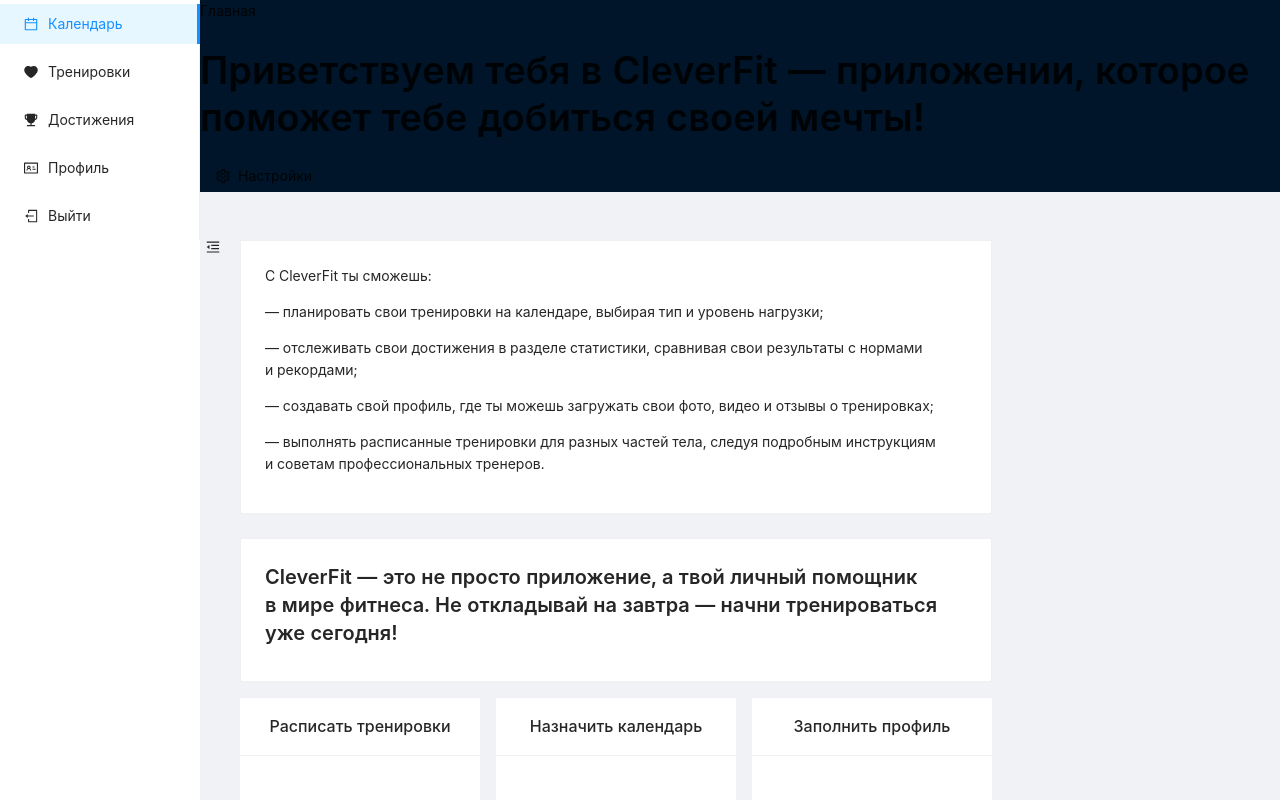
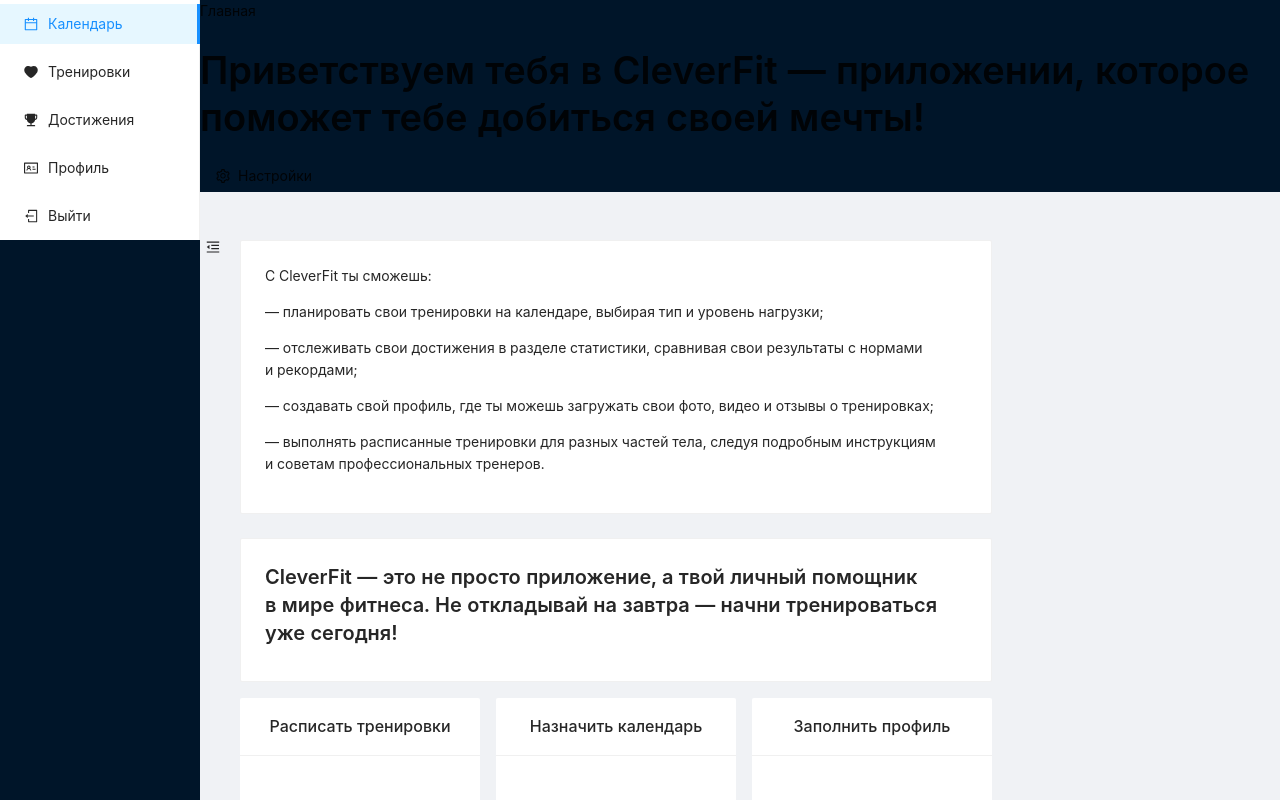
Before and after one commit to ClevertecFrontendLab/dementeyolga, a React (Vite) app: page /#/ in a window 1280 px wide. Shown: the top 800 px of the page. Built offline with nearby package versions, Linux system fonts and the light colour scheme.

Commit message:
refactor: move sider to a separate file

```diff
--- a/src/components/main-page/main-page.module.scss
+++ b/src/components/main-page/main-page.module.scss
@@ -1,15 +1,3 @@
-.trigger {
-    position: absolute;
-    right: -20px;
-}
-
-.sider {
-    display: flex;
-    flex-direction: column;
-    justify-content: space-between;
-    background-color: #ffffff;
-}
-
 .button {
     width: 100%;
     display: flex;
@@ -18,5 +6,10 @@
 }
 
 .siteLayout {
+    display: flex;
+    flex-direction: row;
+}
+
+.mainLayout {
     width: 100%;
 }
--- a/src/components/main-page/main-page.tsx
+++ b/src/components/main-page/main-page.tsx
@@ -11,16 +11,17 @@
     TrophyFilled,
 } from '@ant-design/icons';
 import { HeaderComponent } from '@components/Header/Header';
+import { SiderComponent } from '@components/Sider/Sider';
 import { ExitIcon } from '@components/icons/ExitIcon';
 import { Breadcrumb, Button, Card, Col, Layout, Menu, Row, Space } from 'antd';
 import React, { useState } from 'react';
-import 'antd/dist/antd.css';
-import styles from './main-page.module.scss';
+import 'antd/dist/antd.less';
+import s from './main-page.module.scss';
 import Title from 'antd/lib/typography/Title';
 import { Footer } from 'antd/lib/layout/layout';
 import Meta from 'antd/lib/card/Meta';
 
-const { Sider, Content } = Layout;
+const { Content } = Layout;
 
 export const MainPage: React.FC = () => {
     const [collapsed, setCollapsed] = useState(false);
@@ -51,26 +52,19 @@
             label: 'Выйти',
         },
     ]);
-    const [currentMenuItem, setCurrentMenuItem] = useState(['1']);
+    const [selectedItems, setSelectedItems] = useState(['1']);
 
     return (
-        <Layout>
-            <Sider className={styles.sider} trigger={null} collapsible collapsed={collapsed}>
-                <div className='logo' />
-                <Menu
-                    theme='light'
-                    mode='inline'
-                    defaultSelectedKeys={currentMenuItem}
-                    items={menuItems}
-                />
+        <Layout className={s.siteLayout}>
+            <SiderComponent
+                collapsed={collapsed}
+                theme='light'
+                items={menuItems}
+                selectedItems={selectedItems}
+                setCollapsed={setCollapsed}
+            ></SiderComponent>
 
-                {React.createElement(collapsed ? MenuUnfoldOutlined : MenuFoldOutlined, {
-                    className: `trigger ${styles.trigger}`,
-                    id: 'trigger',
-                    onClick: () => setCollapsed(!collapsed),
-                })}
-            </Sider>
-            <Layout className={styles.siteLayout}>
+            <Layout className={s.mainLayout}>
                 <HeaderComponent></HeaderComponent>
                 <Content
                     className='site-layout-background'
--- a/src/components/sider/sider.module.scss
+++ b/src/components/sider/sider.module.scss
@@ -0,0 +1,10 @@
+.sider {
+    display: flex;
+    flex-direction: column;
+    justify-content: space-between;
+}
+
+.trigger {
+    position: absolute;
+    right: -20px;
+}
--- a/src/components/sider/sider.tsx
+++ b/src/components/sider/sider.tsx
@@ -0,0 +1,40 @@
+import React, { Dispatch, SetStateAction } from 'react';
+import s from './Sider.module.scss';
+import Sider from 'antd/lib/layout/Sider';
+import { MenuUnfoldOutlined, MenuFoldOutlined } from '@ant-design/icons';
+import { Menu, MenuTheme } from 'antd';
+
+interface SiderPropsInterface {
+    selectedItems: string[];
+    items: MenuItemInterface[];
+    collapsed: boolean;
+    theme: MenuTheme;
+    setCollapsed: Dispatch<SetStateAction<boolean>>;
+}
+
+interface MenuItemInterface {
+    key: string;
+    label: string;
+    icon: React.ReactNode;
+}
+
+export const SiderComponent: React.FC<SiderPropsInterface> = ({
+    items,
+    selectedItems,
+    theme,
+    collapsed,
+    setCollapsed,
+}) => {
+    return (
+        <Sider className={s.sider} trigger={null} collapsible collapsed={collapsed}>
+            <div className='logo' />
+            <Menu theme={theme} mode='inline' defaultSelectedKeys={selectedItems} items={items} />
+
+            {React.createElement(collapsed ? MenuUnfoldOutlined : MenuFoldOutlined, {
+                className: `trigger ${s.trigger}`,
+                id: 'trigger',
+                onClick: () => setCollapsed(!collapsed),
+            })}
+        </Sider>
+    );
+};
```
